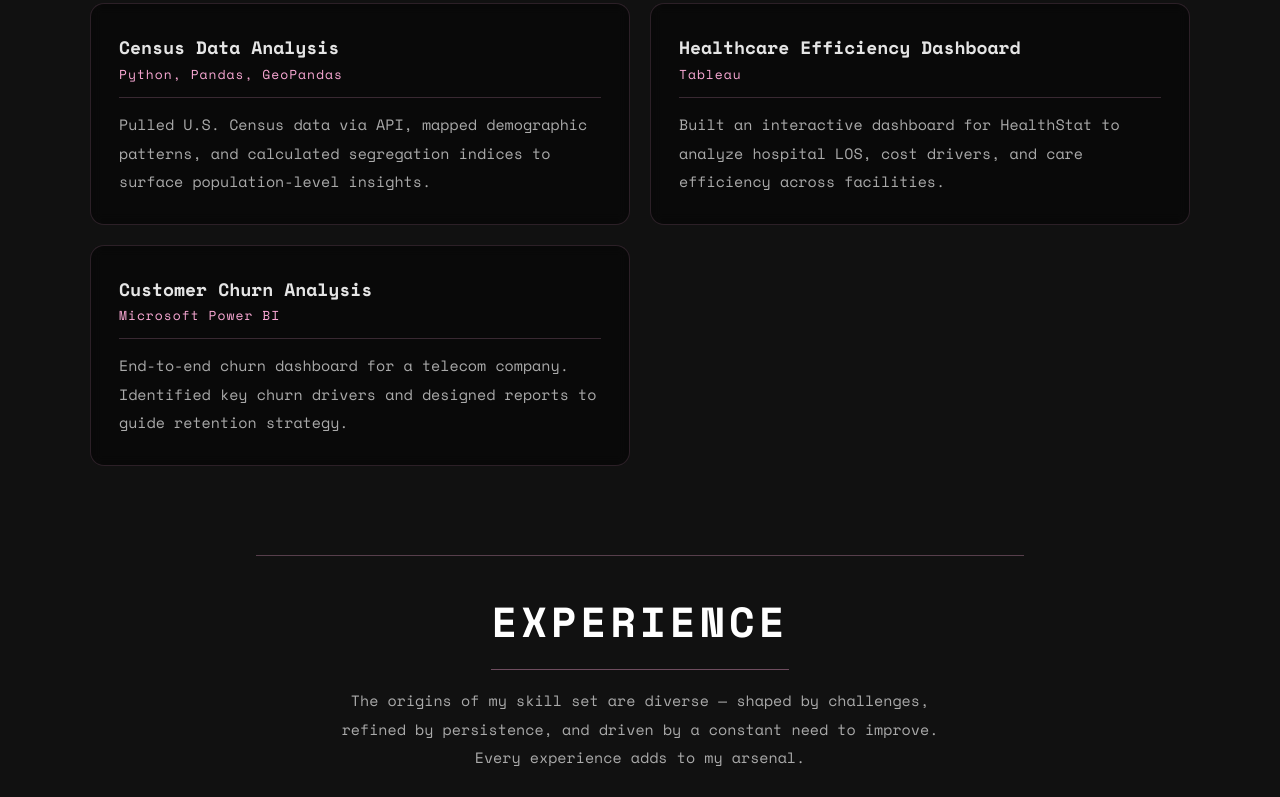
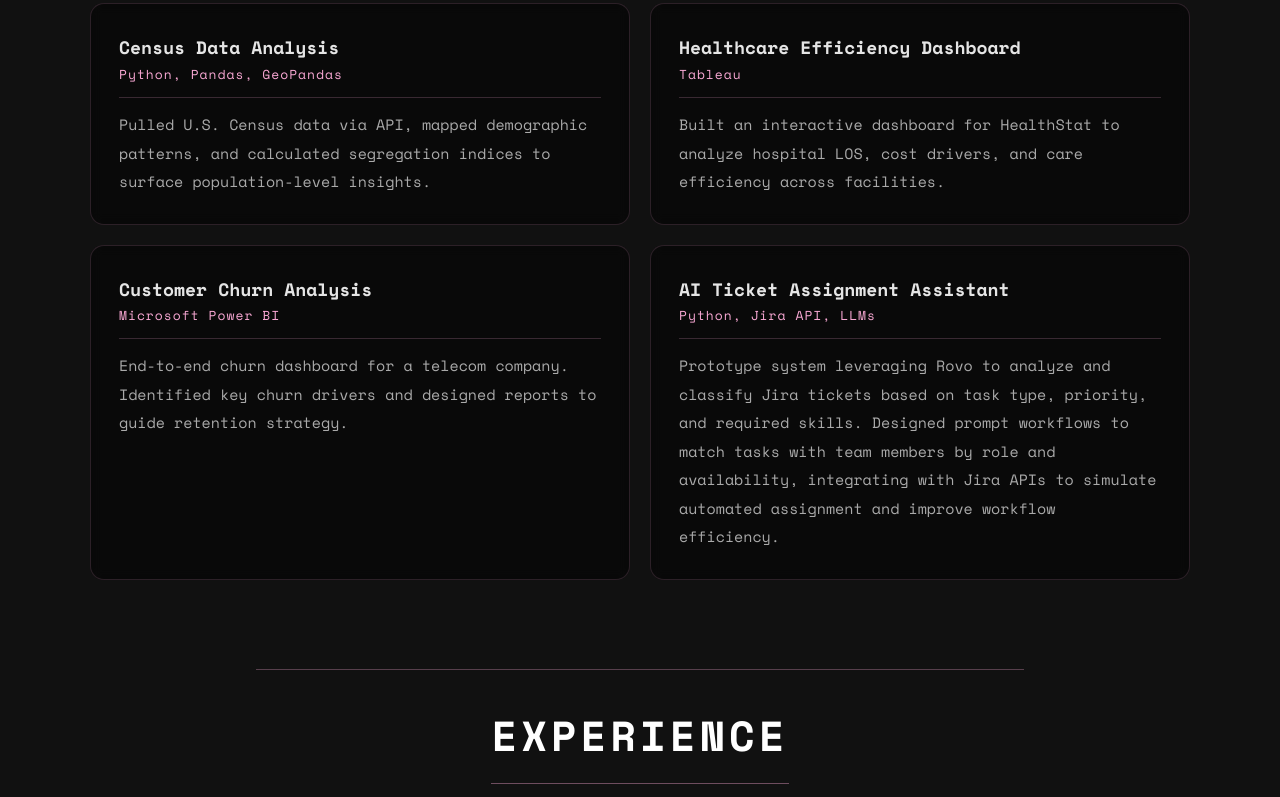
Before and after one commit to BBalashi/BBALASHI, a plain HTML site: page index.html in a window 1280 px wide. Shown: the part 3456-4253 px from the top of the page. Drawn offline with nearby package versions, Linux system fonts and the light colour scheme.

Commit message:
added project

```diff
--- a/index.html
+++ b/index.html
@@ -134,6 +134,14 @@
                     </div>
                     <p>End-to-end churn dashboard for a telecom company. Identified key churn drivers and designed reports to guide retention strategy.</p>
                 </div>
+
+                <div class="project-card">
+                    <div class="project-header">
+                        <h3>AI Ticket Assignment Assistant</h3>
+                        <span class="tools">Python, Jira API, LLMs</span>
+                    </div>
+                    <p>Prototype system leveraging Rovo to analyze and classify Jira tickets based on task type, priority, and required skills. Designed prompt workflows to match tasks with team members by role and availability, integrating with Jira APIs to simulate automated assignment and improve workflow efficiency.</p>
+                </div>
             </div>
         </section>
 
```
